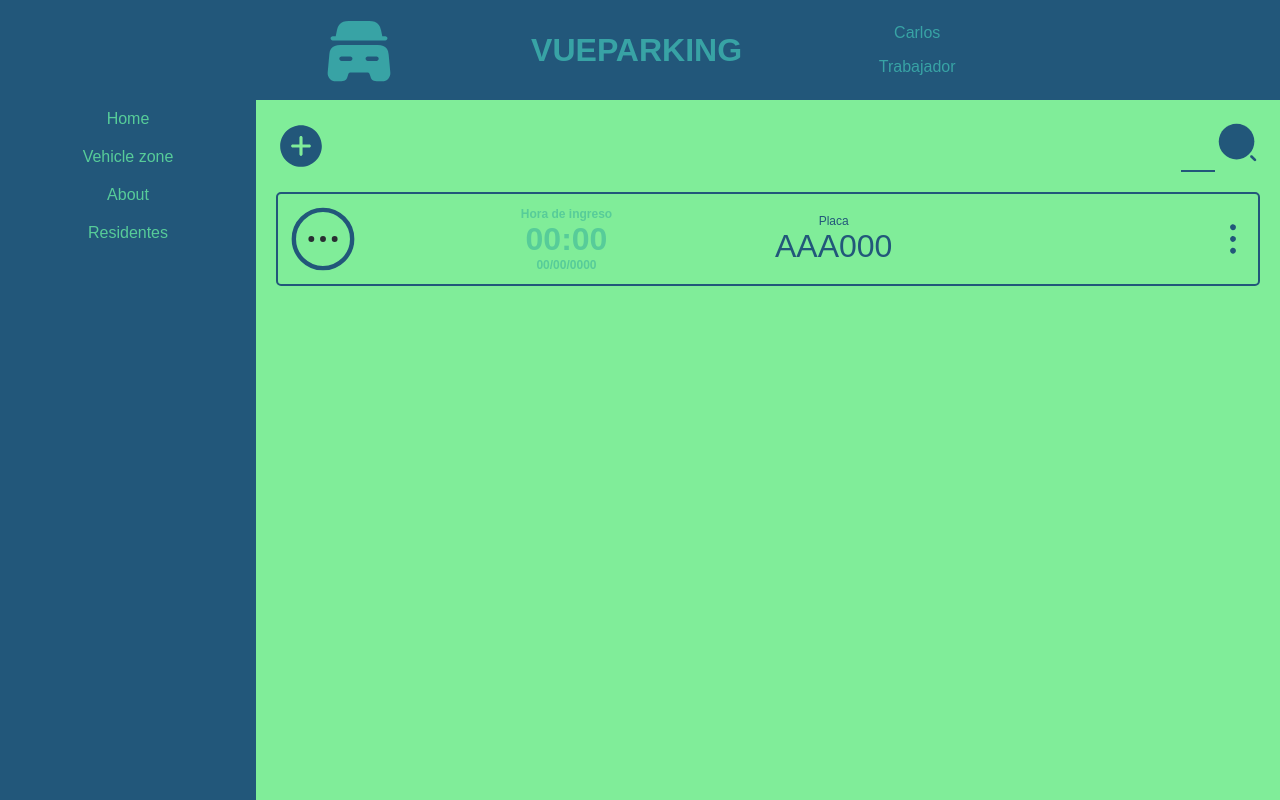
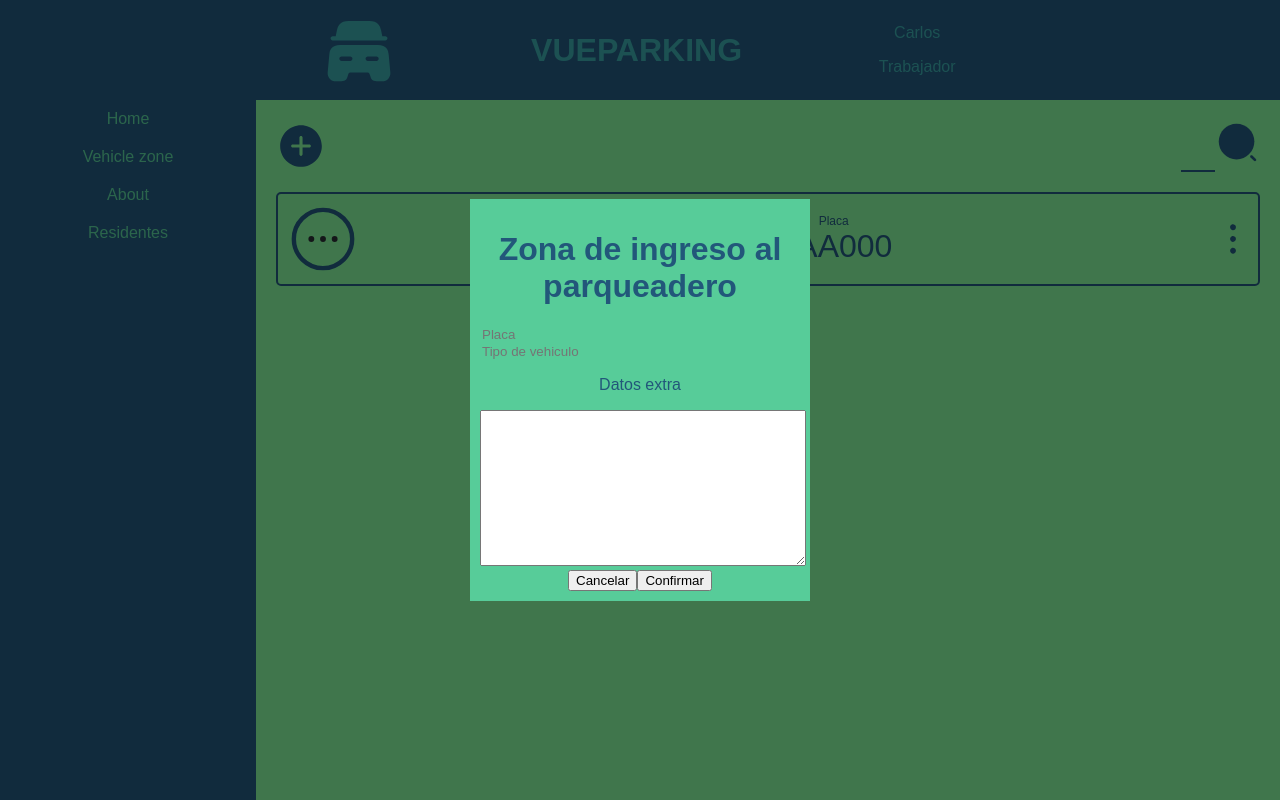
Before and after one commit to Dansora375/Vue-Parking-Front-end, a Vue app: page /#/ in a window 1280 px wide. Both pictures are taken after a click on the picture 301 px from the left and 146 px from the top of the page. Built offline with nearby package versions, Linux system fonts and the light colour scheme; a web font is replaced by a local one.

Commit message:
Modal terminado sin animacion

```diff
--- a/src/views/InOut.vue
+++ b/src/views/InOut.vue
@@ -4,7 +4,7 @@
     <Navbar class="nav"></Navbar>
     <div class="main_entrada">
       <div class="superior-bar">
-        <img src="@/assets/add.svg" @click="changeModal(true)" alt="">
+        <img class='add' src="@/assets/add.svg" @click="changeModal(true)" alt="">
         <SearchBar></SearchBar>
       </div>
       <div class="listado">
@@ -13,7 +13,7 @@
     </div>
   </div>
 
-  <div class="modal" v-if="showModalNewEntrada" >
+  <div class="modal" v-if="showModal" >
       <ModalNew></ModalNew>
   </div>
 </template>
@@ -50,6 +50,7 @@ export default {
     // ...mapMutations('changeShowModalNewEntrada'),
     changeModal(value) {
       // alert(value);
+
       this.$store.dispatch('changeModalNewEntrada', value);
     },
   },
@@ -91,4 +92,11 @@ export default {
     top: 0;
   }
 
+  .add:hover{
+    background-color: $third-color;
+  }
+  .add:active{
+    background-color:$secondary-color ;
+  }
+
 </style>
```
